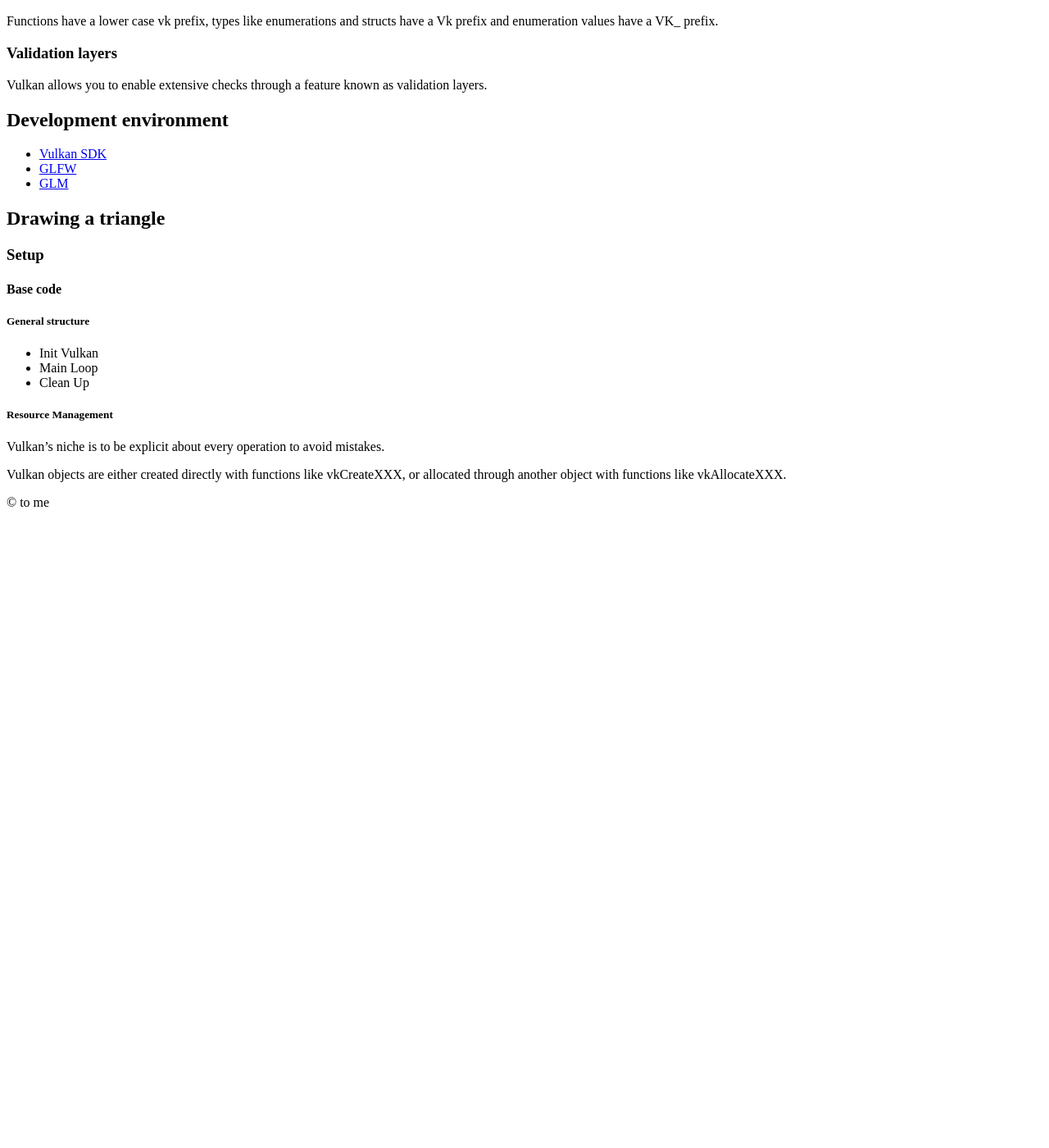
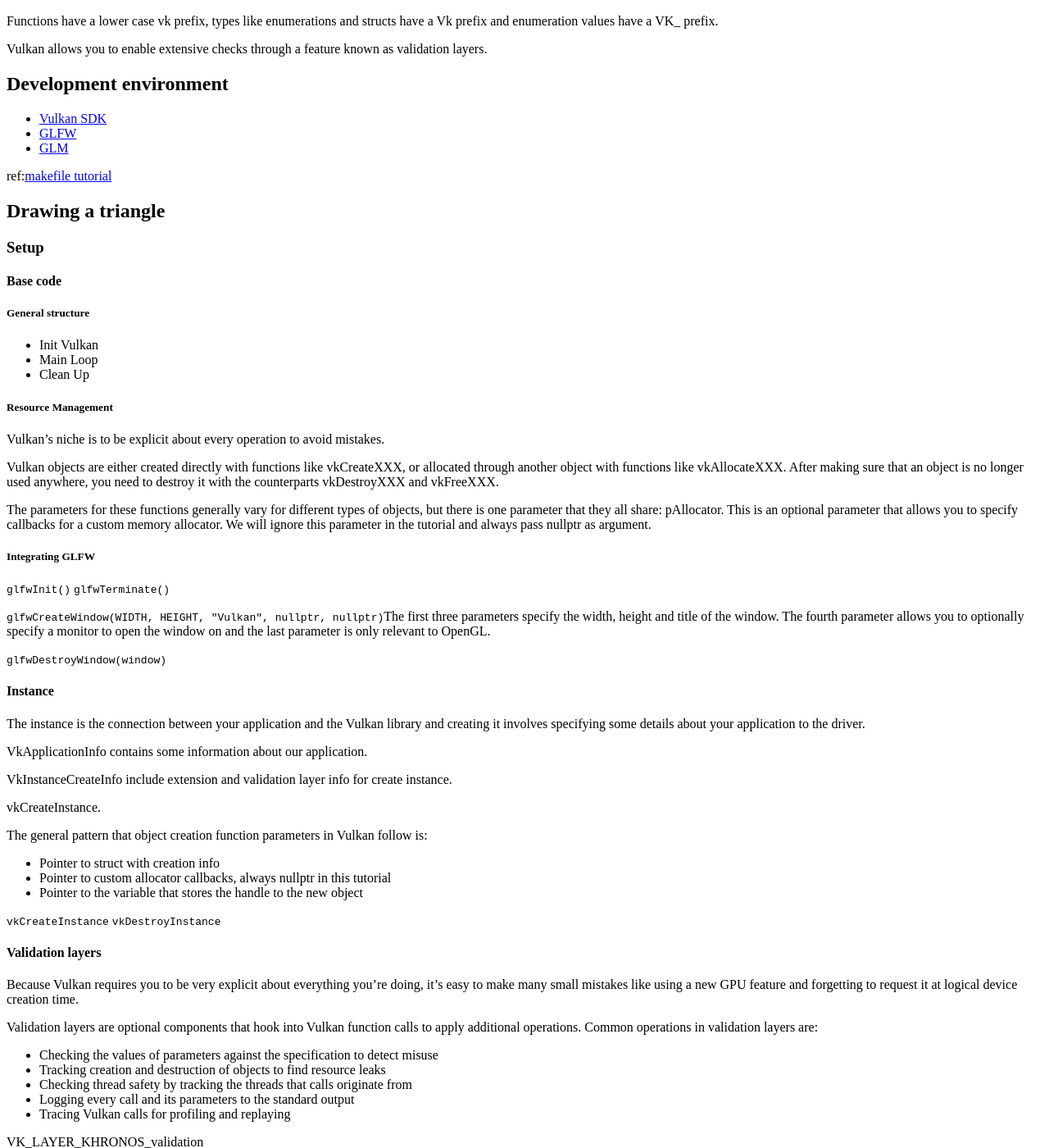
Before and after one commit to WSQS/blog, a Jekyll site: the page built from _code/computer_graphics/vulkan_tutorial.md, in a window 1280 px wide and 1400 px high, scrolled down 745 px. Shown: the whole window at 82% size. Built offline with Jekyll 4.4.1, drawn with Linux system fonts in a browser that asks for light colours; before the commit the page ends 1375 px from its top, so only the background shows below that; some of the changed text lies outside the part shown.

Commit message:
add note of vulkan

```diff
--- a/_code/computer_graphics/vulkan_tutorial.md
+++ b/_code/computer_graphics/vulkan_tutorial.md
@@ -48,6 +46,8 @@
 - [Vulkan SDK](https://vulkan.lunarg.com/)
 - [GLFW](https://www.glfw.org/download.html)
 - [GLM](https://github.com/g-truc/glm/releases)
+
+ref:[makefile tutorial](https://makefiletutorial.com/)
 
 ## Drawing a triangle
 
@@ -65,4 +65,72 @@
 
 Vulkan's niche is to be explicit about every operation to avoid mistakes.
 
-Vulkan objects are either created directly with functions like vkCreateXXX, or allocated through another object with functions like vkAllocateXXX.
+Vulkan objects are either created directly with functions like vkCreateXXX, or allocated through another object with functions like vkAllocateXXX. After making sure that an object is no longer used anywhere, you need to destroy it with the counterparts vkDestroyXXX and vkFreeXXX.
+
+The parameters for these functions generally vary for different types of objects, but there is one parameter that they all share: pAllocator. This is an optional parameter that allows you to specify callbacks for a custom memory allocator. We will ignore this parameter in the tutorial and always pass nullptr as argument.
+
+##### Integrating GLFW
+
+`glfwInit()` `glfwTerminate()`
+
+`glfwCreateWindow(WIDTH, HEIGHT, "Vulkan", nullptr, nullptr)`The first three parameters specify the width, height and title of the window. The fourth parameter allows you to optionally specify a monitor to open the window on and the last parameter is only relevant to OpenGL.
+
+`glfwDestroyWindow(window)`
+
+#### Instance
+
+The instance is the connection between your application and the Vulkan library and creating it involves specifying some details about your application to the driver.
+
+VkApplicationInfo contains some information about our application.
+
+VkInstanceCreateInfo include extension and validation layer info for create instance.
+
+vkCreateInstance.
+
+The general pattern that object creation function parameters in Vulkan follow is:
+
+- Pointer to struct with creation info
+- Pointer to custom allocator callbacks, always nullptr in this tutorial
+- Pointer to the variable that stores the handle to the new object
+
+`vkCreateInstance` `vkDestroyInstance`
+
+#### Validation layers
+
+Because Vulkan requires you to be very explicit about everything you're doing, it's easy to make many small mistakes like using a new GPU feature and forgetting to request it at logical device creation time.
+
+Validation layers are optional components that hook into Vulkan function calls to apply additional operations. Common operations in validation layers are:
+
+- Checking the values of parameters against the specification to detect misuse
+- Tracking creation and destruction of objects to find resource leaks
+- Checking thread safety by tracking the threads that calls originate from
+- Logging every call and its parameters to the standard output
+- Tracing Vulkan calls for profiling and replaying
+
+VK_LAYER_KHRONOS_validation
+
+##### Message Callback
+
+Handel debug message in explicit callback.
+
+VK_EXT_debug_utils extension
+
+`VkDebugUtilsMessengerEXT`
+
+#### Physical devices
+
+`VkPhysicalDevice` `VkPhysicalDeviceProperties` `VkPhysicalDeviceFeatures`
+
+#### Queue families
+
+`vkGetPhysicalDeviceQueueFamilyProperties`
+
+#### Logical device
+
+`VkDevice` `VkDeviceQueueCreateInfo` `VkPhysicalDeviceFeatures` `VkDeviceCreateInfo`
+
+### Presentation
+
+#### Window surface
+
+`VK_KHR_surface` `VkSurfaceKHR`
```
Also changed, not shown: other parts of _code/computer_graphics/vulkan_tutorial.md (+0 -2 lines).
